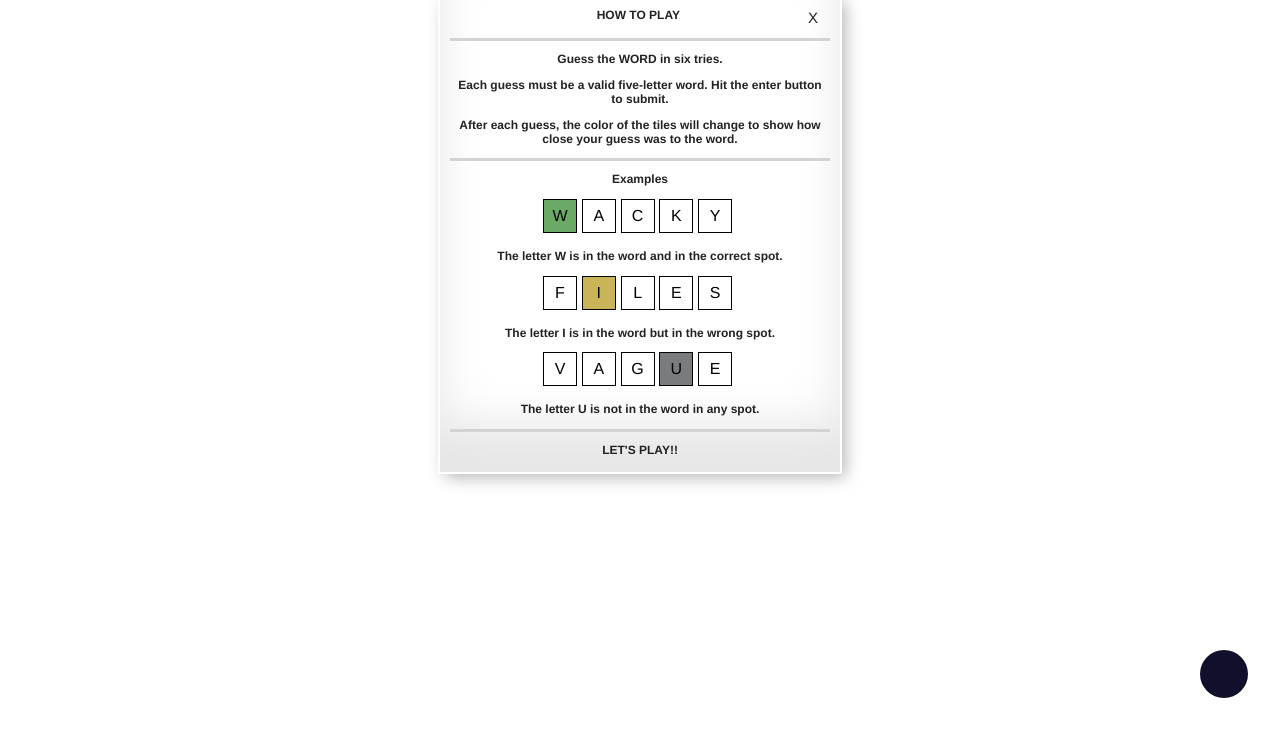
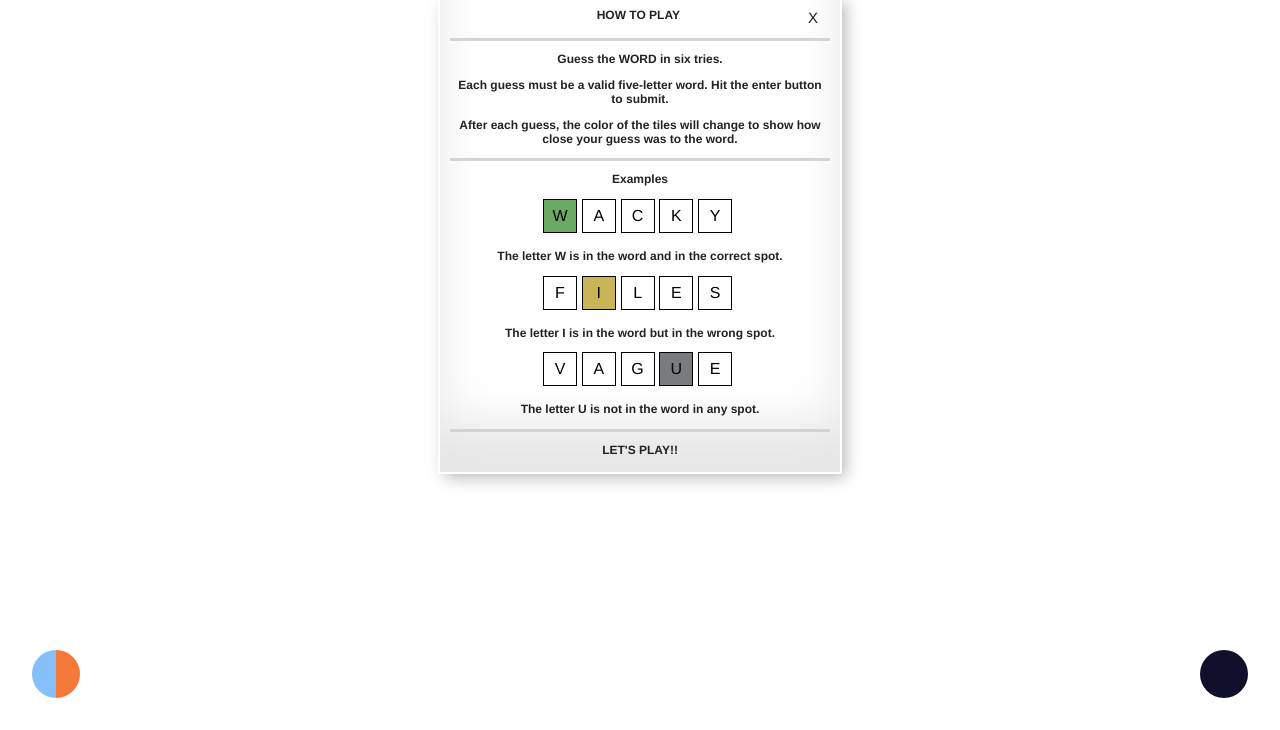
Before and after one commit to stevecalla/not_wordle_v1, a plain HTML site: page index.html in a window 1280 px wide. Shown: the part 70-800 px from the top of the page. Drawn offline with Linux system fonts and the light colour scheme.

Commit message:
Add contrast button with color click function

```diff
--- a/index.html
+++ b/index.html
@@ -2,6 +2,7 @@
 <html lang="en">
   <head>
     <title>✨ WORDGUESS ✨</title>
+    <!-- <link rel="stylesheet" id="theme-link" href="green-yellow-theme.css" > -->
     <link rel="stylesheet" id="theme-link" href="light-theme.css" >
     <link rel="stylesheet" href="normalize.css" media="all">
     <link rel="stylesheet" href="styles.css" media="all">
@@ -61,11 +62,12 @@
     <div class='solution cloak' id='solution'></div>
     <div class='definition' id='definition'></div>
 
-    <button class="btn-toggle darkmode-toggle" aria-label="Activate dark mode" aria-checked="false" role="checkbox" onclick='toggleDarkModeButton()'></button>
+    <button class="btn-toggle darkmode-toggle" onclick='toggleDarkModeButton()' aria-label="Activate dark mode" aria-checked="false" role="checkbox" ></button>
     <script>
     const btn = document.querySelector(".btn-toggle");
     const theme = document.querySelector("#theme-link");
-    function toggleDarkModeButton () {
+
+    function toggleDarkModeButton() {
       btn.classList.toggle('darkmode-toggle--white');
       document.querySelector('.header-icon-svg').classList.toggle('darkmode-svg-toggle--white');
       document.querySelector('.header-icon-svg2').classList.toggle('darkmode-svg-toggle--white');
@@ -81,6 +83,30 @@
       }
     });
     </script>
+
+
+    <button class="btn-toggle2 contrast-toggle" role="checkbox" onclick='toggleContrastModeButton()' aria-label="Activate color blind mode" aria-checked="false" '></button>
+    <script>
+      const btn2 = document.querySelector(".btn-toggle2");
+      const theme2 = document.querySelector("#theme-link");
+
+      function toggleContrastModeButton() {
+        console.log('click')
+        btn2.classList.toggle('contrast-toggle--blueorange');
+        // document.querySelector('.header-icon-svg').classList.toggle('darkmode-svg-toggle--white');
+        // document.querySelector('.header-icon-svg2').classList.toggle('darkmode-svg-toggle--white');
+        // document.querySelector('.header-icon-svg3').classList.toggle('darkmode-svg-toggle--white');
+        // document.querySelector('.header-icon-svg4').classList.toggle('darkmode-svg-toggle--white');
+      };
+      btn2.addEventListener("click", function() {
+        // Swap out the URL for the different stylesheets
+        if (theme2.getAttribute("href") == "light-theme.css") {
+          // theme.href = "blue-orange-theme.css";
+        } else {
+          // theme2.href = "green-yellow-theme.css";
+        }
+      });
+      </script>
 
     <script type="text/javascript" src="data.js"></script>
     <script type="text/javascript" src="main.js"></script>
--- a/styles.css
+++ b/styles.css
@@ -310,6 +310,28 @@ input[type=text][data-status='start'] {
   fill: white;
 }
 
+.contrast-toggle {
+  background: #100f2c;
+  width: 3rem;
+  height: 3rem;
+  position: fixed;
+  border-radius: 50%;
+  border: none;
+  left: 32px;
+  bottom: 32px;
+  right: unset;
+  cursor: pointer;
+  transition: all 0.5s ease;
+  display: flex;
+  justify-content: center;
+  align-items: center;
+  background: linear-gradient( 90deg, #85c0f9 50%, #f5793a 50% );
+}
+
+.contrast-toggle--blueorange {
+  background: linear-gradient( 90deg, #6aaa64 50%, #c9b458 50% );
+}
+
 .cloak {
   visibility: hidden;
 }
```
